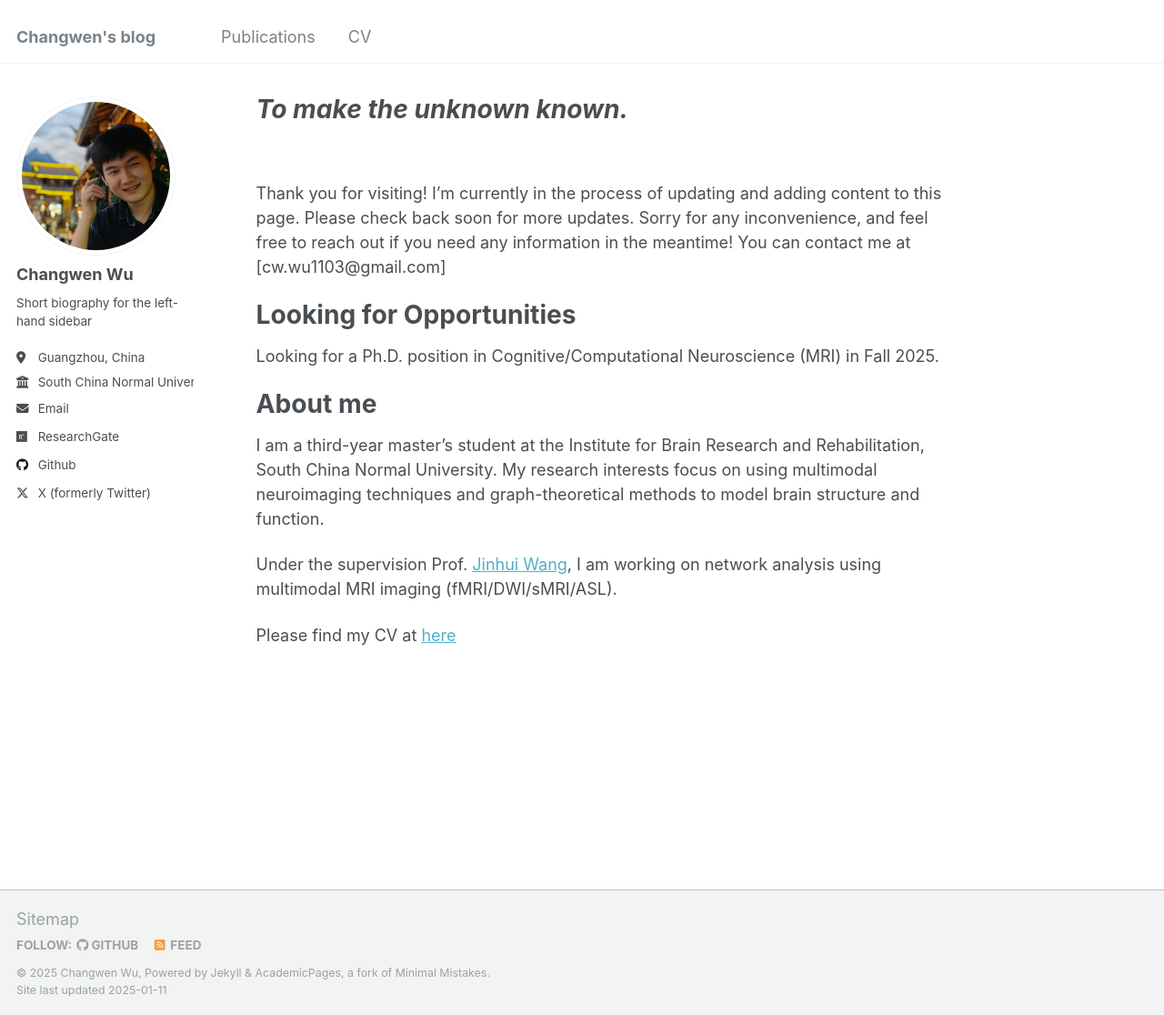
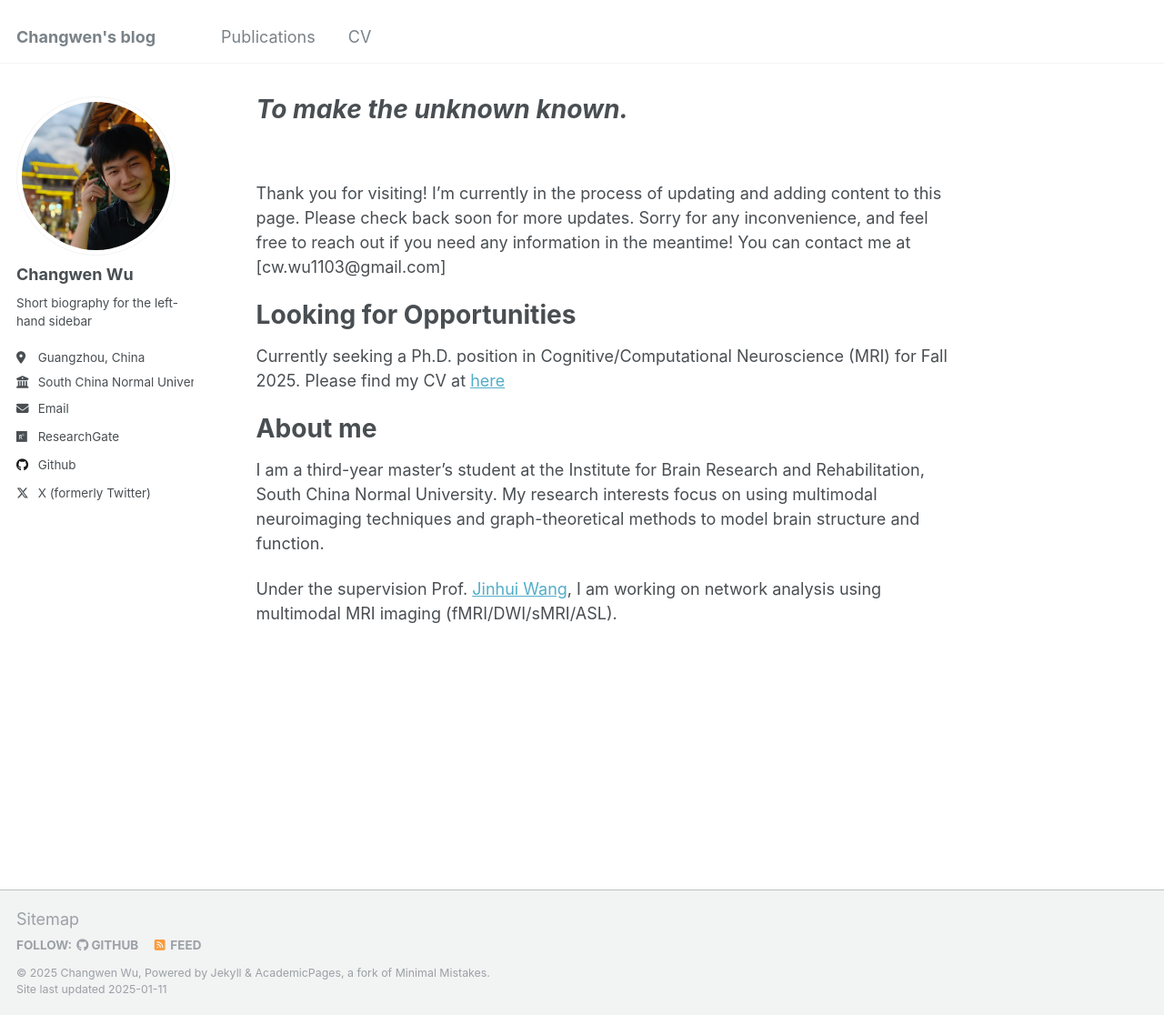
Before and after one commit to Changwen-Wu/Changwen-Wu.github.io, a Jekyll site: the page built from _pages/about.md, in a window 1280 px wide and 1116 px high. Shown: the whole window at 91% size. Built offline with Jekyll 4.4.1, drawn with Linux system fonts in a browser that asks for light colours.

Commit message:
Update about.md

```diff
--- a/_pages/about.md
+++ b/_pages/about.md
@@ -13,12 +13,11 @@ Thank you for visiting! I’m currently in the process of updating and adding co
 
 Looking for Opportunities
 ======
-Looking for a Ph.D. position in Cognitive/Computational Neuroscience (MRI) in Fall 2025.
+Currently seeking a Ph.D. position in Cognitive/Computational Neuroscience (MRI) for Fall 2025.
+Please find my CV at [here](https://changwen-wu.github.io/files/CV.pdf)
 
 About me
 ======
 I am a third-year master's student at the Institute for Brain Research and Rehabilitation, South China Normal University. My research interests focus on using multimodal neuroimaging techniques and graph-theoretical methods to model brain structure and function.
 
 Under the supervision Prof. [Jinhui Wang](https://scholar.google.com/citations?user=4_djMV0AAAAJ&hl=en&oi=ao), I am working on network analysis using multimodal MRI imaging (fMRI/DWI/sMRI/ASL).
-
-Please find my CV at [here](https://changwen-wu.github.io/files/CV.pdf)
```
